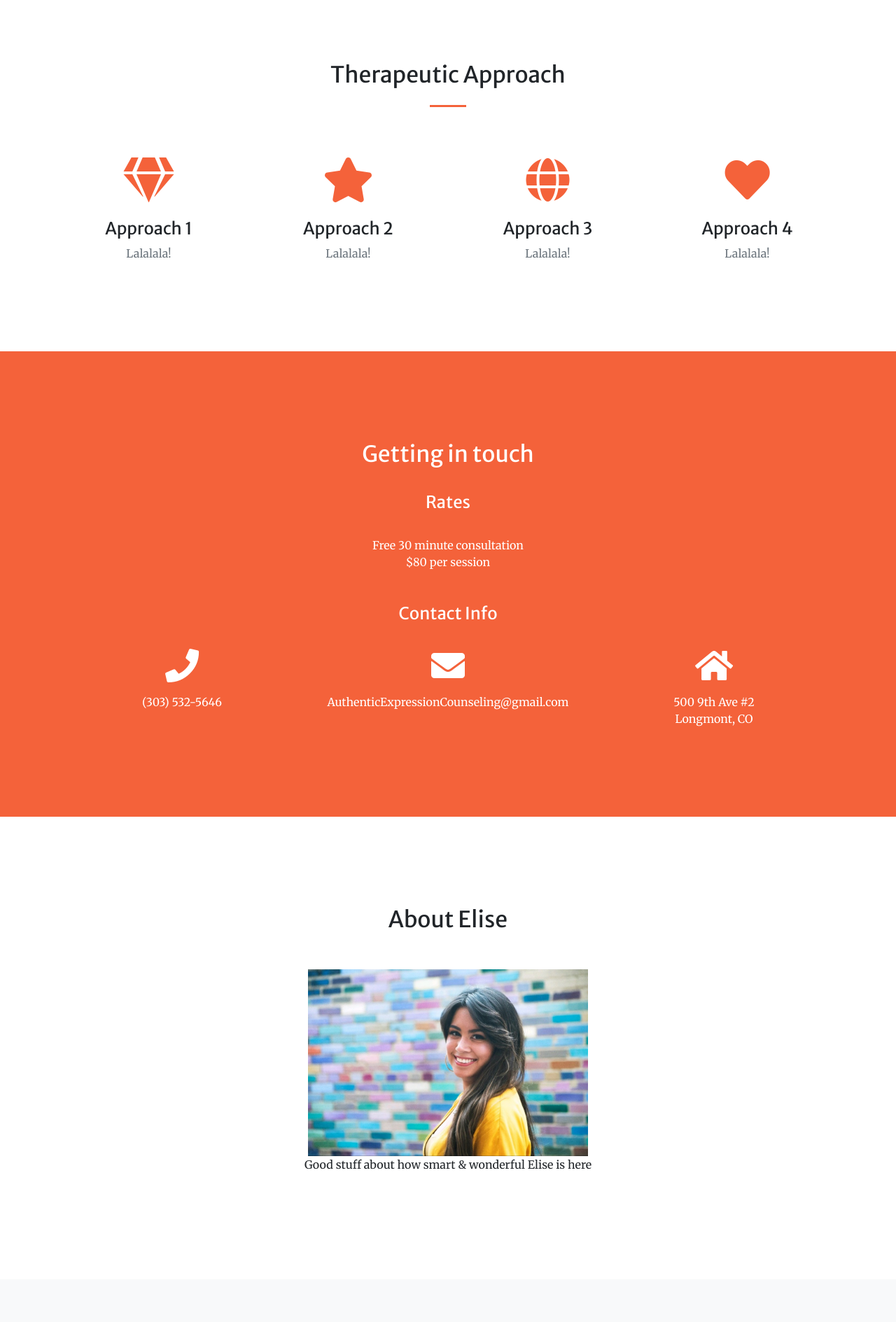
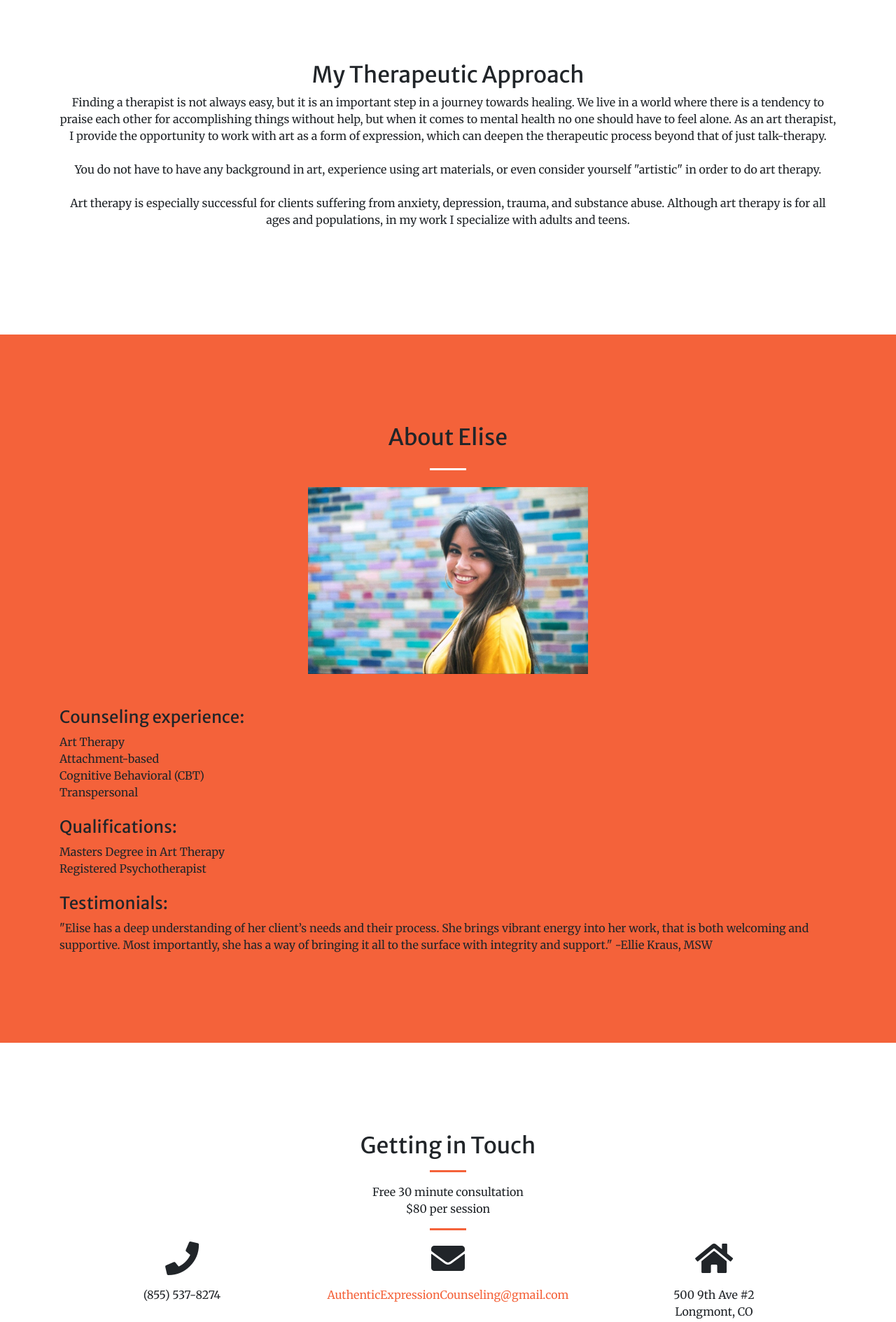
Before and after one commit to emc514/website, a website with bundled scripts: page index.html in a window 1280 px wide. Shown: the part 840-2729 px from the top of the page at 70% size. Built offline with nearby package versions, Linux system fonts and the light colour scheme.

Commit message:
added testimonial and therapeutic approach

```diff
--- a/css/custom.css
+++ b/css/custom.css
@@ -28,7 +28,7 @@ a {
   }
 
   .bg-primary {
-    background-color: #222222 !important;
+    background-color: #dedede !important;
   }
 
   .text-primary {
@@ -36,14 +36,31 @@ a {
   }
 
   #mainNav .navbar-nav .nav-item .nav-link:hover, #mainNav .navbar-nav .nav-item .nav-link:active {
-    color: #555555;
+    color: rgba(0, 0, 0, 0.7) !important;
   }
-
   #mainNav .navbar-nav .nav-item .nav-link.active {
-    color: #555555 !important;
+    color: rgba(0, 0, 0, 0.7) !important;
+  }
+  #mainNav .navbar-nav .nav-item .nav-link {
+    color: rgba(0, 0, 0, 0.7);
+    padding: 0 1rem;
+  }
+  .navbar-dark .navbar-brand {
+    color: rgba(0, 0, 0, 0.7) !important;
   }
 
   @media (min-width: 992px) {
+    #mainNav {
+      -webkit-box-shadow: none;
+      box-shadow: none;
+      background-color: rgba(255, 255, 255, 0.5);
+    }
+    #mainNav .navbar-brand {
+      color: rgba(0, 0, 0, 0.7);
+    }
+    #mainNav .navbar-brand:hover {
+      color: #555555;
+    }
     #mainNav.navbar-scrolled .navbar-brand:hover {
       color: #555555;
     }
@@ -58,8 +75,7 @@ a {
   header.masthead {
     padding-top: 10rem;
     padding-bottom: calc(10rem - 72px);
-    background: -webkit-gradient(linear, left top, left bottom, from(rgba(73, 73, 73, 0.8)), to(rgba(82, 66, 92, 0.8))), url("../img/headerimage.jpg");
-    background: linear-gradient(to bottom, rgba(73, 73, 73, 0.8) 0%, rgba(82, 66, 92, 0.8) 100%), url("../img/headerimage.jpg");
+    background:  url("../img/bannerlowrescropped.png");
     background-position: center;
     background-repeat: no-repeat;
     background-attachment: scroll;
--- a/index.html
+++ b/index.html
@@ -38,13 +38,13 @@
       <div class="collapse navbar-collapse" id="navbarResponsive">
         <ul class="navbar-nav ml-auto my-2 my-lg-0">
           <li class="nav-item">
-            <a class="nav-link js-scroll-trigger" href="#approach">Approach</a>
+            <a class="nav-link js-scroll-trigger" href="#approach">Therapeutic Approach</a>
+          </li>
+          <li class="nav-item">
+            <a class="nav-link js-scroll-trigger" href="#about">About Elise</a>
           </li>
           <li class="nav-item">
             <a class="nav-link js-scroll-trigger" href="#contact">Contact</a>
-          </li>
-          <li class="nav-item">
-            <a class="nav-link js-scroll-trigger" href="#about">About</a>
           </li>
         </ul>
       </div>
@@ -56,7 +56,7 @@
     <div class="container h-100">
       <div class="row h-100 align-items-center justify-content-center text-center">
         <div class="col-lg-10 align-self-end">
-          <h1 class="text-uppercase text-white font-weight-bold">
+          <!--<h1 class="text-uppercase text-white font-weight-bold">
             Authentic Expression Counseling
           </h1>
           <h2 class="text-white font-weight-bold">
@@ -66,8 +66,8 @@
         </div>
         <div class="col-lg-8 align-self-baseline">
           <p class="text-white-75 font-weight-light mb-5">Hi I'm Elise and I'm amazing!!</p>
-          <!--<a class="btn btn-primary btn-xl js-scroll-trigger" href="#about">Find Out More</a>-->
-        </div>
+          <a class="btn btn-primary btn-xl js-scroll-trigger" href="#about">Find Out More</a>
+        </div>-->
       </div>
     </div>
   </header>
@@ -75,8 +75,8 @@
   <!-- Approach Section -->
   <section class="page-section" id="approach">
     <div class="container">
-      <h2 class="text-center mt-0">Therapeutic Approach</h2>
-      <hr class="divider my-4">
+      <h2 class="text-center mt-0">My Therapeutic Approach</h2>
+      <!--<hr class="divider my-4">
       <div class="row">
         <div class="col-lg-3 col-md-6 text-center">
           <div class="mt-5">
@@ -106,60 +106,83 @@
             <p class="text-muted mb-0">Lalalala!</p>
           </div>
         </div>
+      </div>-->
+      <center>
+      Finding a therapist is not always easy, but it is an important step in a journey towards healing. We live in a world where there is a tendency to praise each other for accomplishing things without help, but when it comes to mental health no one should have to feel alone. As an art therapist, I provide the opportunity to work with art as a form of expression, which can deepen the therapeutic process beyond that of just talk-therapy.
+      <br><br>You do not have to have any background in art, experience using art materials, or even consider yourself "artistic" in order to do art therapy.
+      <br><br>
+      Art therapy is especially successful for clients suffering from anxiety, depression, trauma, and substance abuse. Although art therapy is for all ages and populations, in my work I specialize with adults and teens.
+      </center><br>
+      <!--<h4>Types of therapy:</h4>
+      Art Therapy<br>
+      Attachment-based<br>
+      Cognitive Behavioral (CBT)<br>
+      Transpersonal<br>-->
     </div>
+  </section>
+
+  <!-- About Section -->
+  <section class="page-section bg-primary" id="about">
+    <div class="container">
+      <div class="row justify-content-center">
+        <div class="col-lg-8 text-center">
+          <h2 class="mt-0">About Elise</h2>
+          <hr class="divider light my-4">
+          <img src="/img/headshot.jpg" width="400"><br><br>
+        </div>
+      </div>
+      <br>
+      <!--I am...-->
+
+      <h4>Counseling experience:</h4>
+      Art Therapy<br>
+      Attachment-based<br>
+      Cognitive Behavioral (CBT)<br>
+      Transpersonal<br><br>
+
+      <h4>Qualifications:</h4>
+      Masters Degree in Art Therapy<br>
+      Registered Psychotherapist
+      <br><br>
+
+      <h4>Testimonials:</h4>
+      "Elise has a deep understanding of her client’s needs and their process.
+      She brings vibrant energy into her work, that is both welcoming and supportive.
+      Most importantly, she has a way of bringing it all to the surface with
+      integrity and support." -Ellie Kraus, MSW
     </div>
   </section>
 
       <!-- Contact Section -->
-    <section class="page-section bg-primary" id="contact">
+      <section class="page-section" id="contact">
         <div class="container">
           <div class="row justify-content-center">
             <div class="col-lg-8 text-center">
-              <h2 class="mt-0 text-white">Getting in touch</h2>
+                <h2 class="mt-0">Getting in Touch</h2>
               <hr class="divider my-6">
-            <h4 class="mt-0 text-white">Rates</h4>
-            <hr class="divider my-6">
-            <p class="text-white mb-5">
                 Free 30 minute consultation<br>
                 $80 per session
-            </p>
-            <h4 class="mt-0 text-white">Contact Info</h4>
               <hr class="divider my-6">
             </div>
           </div>
           <div class="row">
-          <div class="col-lg-4 ml-auto text-center text-white">
-            <i class="fas fa-phone fa-3x mb-3 text-white"></i>
-            <div>(303) 532-5646</div>
+            <div class="col-lg-4 ml-auto text-center">
+              <i class="fas fa-phone fa-3x mb-3"></i>
+              <div>(855) 537-8274</div>
             </div>
-          <div class="col-lg-4 mr-auto text-center text-white">
-            <i class="fas fa-envelope fa-3x mb-3 text-white"></i>
+            <div class="col-lg-4 mr-auto text-center">
+              <i class="fas fa-envelope fa-3x mb-3"></i>
               <!-- Make sure to change the email address in anchor text AND the link below! -->
-            <a class="d-block text-white" href="mailto:AuthenticExpressionCounseling@gmail.com">AuthenticExpressionCounseling@gmail.com</a>
+              <a class="d-block" href="mailto:AuthenticExpressionCounseling@gmail.com">AuthenticExpressionCounseling@gmail.com</a>
             </div>
-          <div class="col-lg-4 mr-auto text-center text-white">
-              <i class="fas fa-home fa-3x mb-3 text-white"></i>
+            <div class="col-lg-4 mr-auto text-center">
+                <i class="fas fa-home fa-3x mb-3"></i>
                 <!-- Make sure to change the email address in anchor text AND the link below! -->
                 <div>500 9th Ave #2<br>Longmont, CO</div>
               </div>
           </div>
         </div>
       </section>
-
-  <!-- About Section -->
-  <section class="page-section" id="about">
-    <div class="container">
-      <div class="row justify-content-center">
-        <div class="col-lg-8 text-center">
-          <h2 class="mt-0">About Elise</h2>
-          <hr class="divider light my-4">
-          <img src="/img/headshot.jpg" width="400">
-          <p class="text-muted-50 mb-4">Good stuff about how smart & wonderful Elise is here</p>
-        </div>
-      </div>
-    </div>
-  </section>
-
 
   <!-- Footer -->
   <footer class="bg-light py-5">
```
Also changed, not shown: img/bannerlowres.png (added), img/bannerlowrescropped.png (added). Lines whose indentation alone changed are shown as unchanged.
